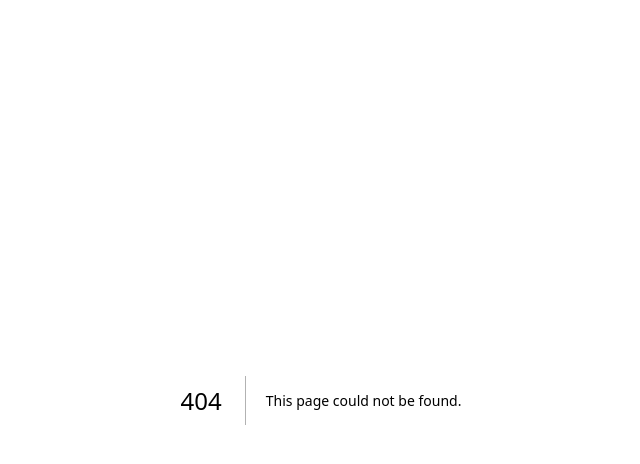
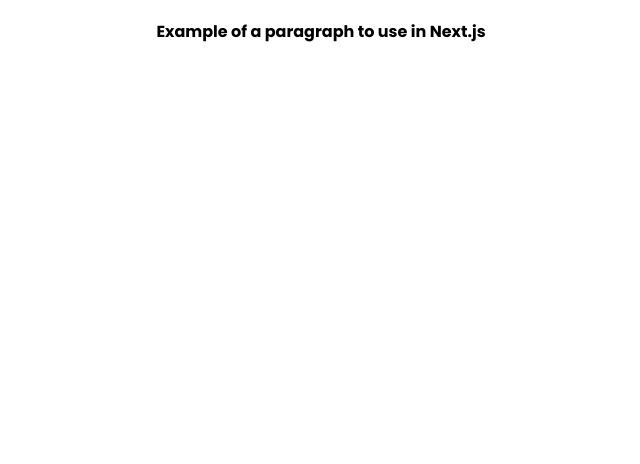
Before and after one commit to Layeska/Examples_Revelo, a Next.js app: page /Example2 in a window 1280 px wide. Before the commit this address had no page. Shown: the top 464 px of the page, without its empty margins (319-959 px from the left). Built offline with nearby package versions, Linux system fonts and the light colour scheme.

Commit message:
Ejemplo 2 usando fonts

```diff
--- /dev/null
+++ b/app/Example2/page.js
@@ -0,0 +1,11 @@
+import { useFont } from "@/hook/useFont"
+
+export default function Example2() {
+    const font = useFont()
+
+    return (
+        <div className={`w-full mt-5 ${font.className}`}>
+            <p className='text-center'>Example of a paragraph to use in Next.js</p>
+        </div>
+    )
+}
```
